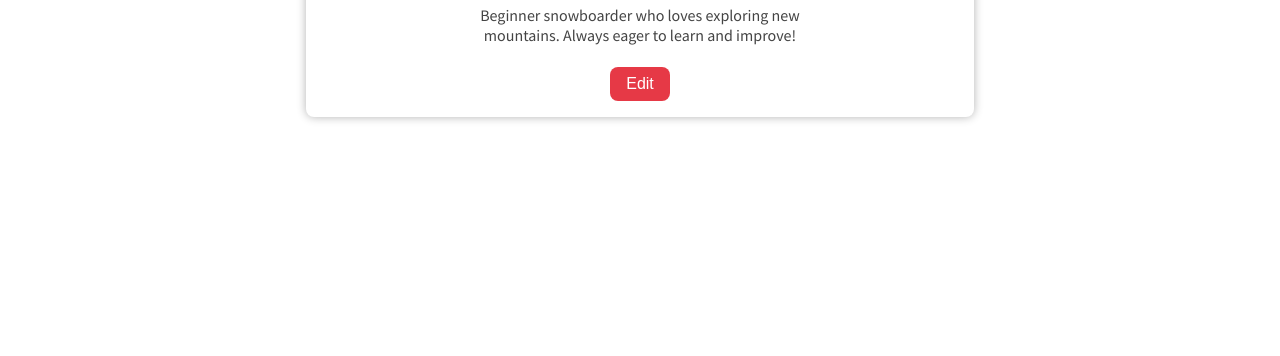
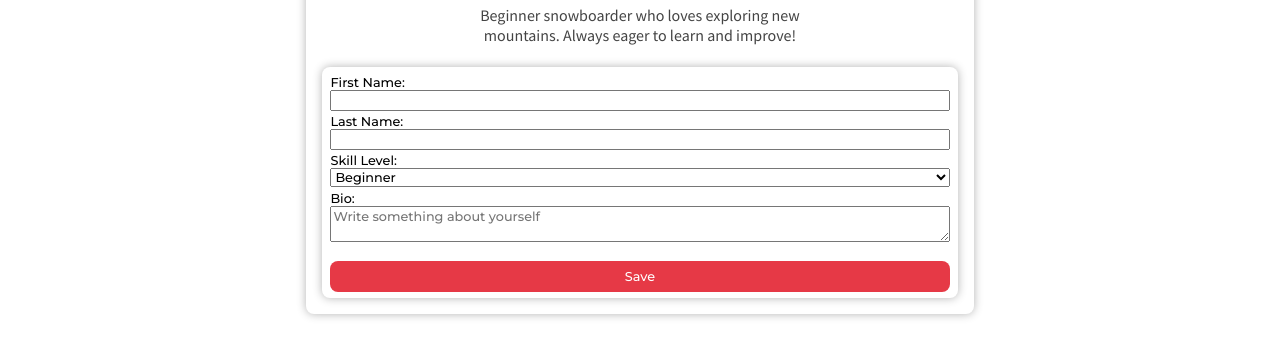
Before and after one commit to mbellino5252/pm-docs-, a plain HTML site: page account.html in a window 1280 px wide. Both pictures are taken after a click on the button "Edit". Shown: the part 376-732 px from the top of the page. Drawn offline with Linux system fonts and the light colour scheme.

Commit message:
account edit form

```diff
--- a/account.html
+++ b/account.html
@@ -18,9 +18,7 @@
 				<a href="trips.html" class="navbutton">Trips</a>
 				<a href="gear.html" class="navbutton">Gear</a>
 				<a href="resorts.html" class="navbutton">Resorts</a>
-				<a href="account.html" class="navbutton" id="selectednav"
-					>Account</a
-				>
+				<a href="account.html" class="navbutton" id="selectednav">Account</a>
 			</div>
 		</div>
 		<div class="main">
@@ -35,7 +33,50 @@
 				<div class="profileskill"></div>
 				<div class="profilebio"></div>
 				<div class="profileresorts"></div>
-				<button class="accounteditbutton">Edit</button>
+				<button class="accountbutton" id="editbutton">Edit</button>
+				<div class="contentbox" id="profileeditcontainer">
+					<form id="profileeditform">
+						<div class="profileformelement">
+							<label for="firstname">First Name:</label>
+							<input
+								type="text"
+								id="firstname"
+								name="firstname"
+							/>
+						</div>
+
+						<div class="profileformelement">
+							<label for="lastname">Last Name:</label>
+							<input
+								type="text"
+								id="lastname"
+								name="lastname"
+							/>
+						</div>
+
+						<div class="profileformelement">
+							<label for="skilllevel">Skill Level:</label>
+							<select id="skilllevel" name="skilllevel">
+								<option value="beginner">Beginner</option>
+								<option value="intermediate">Intermediate</option>
+								<option value="advanced">Advanced</option>
+							</select>
+						</div>
+
+						<div class="profileformelement">
+							<label for="bio">Bio:</label>
+							<textarea
+								id="bio"
+								name="bio"
+								placeholder="Write something about yourself"
+							></textarea>
+						</div>
+
+						<div class="profileformelement">
+							<button class="accountbutton" id="savebutton" type="button">Save</button>
+						</div>
+					</form>
+				</div>
 			</div>
 		</div>
 
--- a/assets/css/main.css
+++ b/assets/css/main.css
@@ -143,7 +143,7 @@ body {
 	max-width: 60%;
 }
 
-.accounteditbutton {
+.accountbutton {
 	margin-top: 1rem;
 	background-color: var(--ski-red);
 	color: white;
@@ -154,10 +154,31 @@ body {
 	cursor: pointer;
 	transition: background-color 0.2s ease-in-out;
 }
-.accounteditbutton:hover {
+.accountbutton:hover {
 	background-color: #d62839;
 }
-.accounteditbutton:active {
+.accountbutton:active {
 	background-color: #d62839;
 	transform: scale(0.95);
 }
+
+#profileeditcontainer{
+	display: none;
+	margin-top: 1rem;
+	font-family: 'Montserrat', sans-serif;
+	font-size: .8rem;
+}
+
+#profileeditform {
+	display: grid;
+	font-family: 'Montserrat', sans-serif;
+}
+
+#profileeditform * {
+	font-family: 'Montserrat', sans-serif;
+	font-size: .8rem;
+}
+
+.profileformelement{
+	display: grid;
+}
--- a/assets/data/user.json
+++ b/assets/data/user.json
@@ -1,5 +1,5 @@
 {
-    "username": "@awesomeboarder",
+    "username": "awesomeboarder",
     "fname": "Max",
     "lname": "Bellino",
     "bio": "Beginner snowboarder who loves exploring new mountains. Always eager to learn and improve!",
--- a/assets/scripts/account.js
+++ b/assets/scripts/account.js
@@ -1,20 +1,41 @@
 document.addEventListener("DOMContentLoaded", () => {
-	const profileContainer = document.querySelector("#profilecontainer")
+	const profileContainer = document.querySelector("#profilecontainer");
 
 	fetch("/assets/data/user.json")
 		.then((response) => {
 			if (!response.ok) {
-				throw new Error("Failed to fetch user.json")
+				throw new Error("Failed to fetch user.json");
 			}
-			return response.json()
+			return response.json();
 		})
 		.then((user) => {
-            profileContainer.querySelector(".profileusername").innerHTML = user.username;
-            profileContainer.querySelector(".profilename").innerHTML = `${user.fname} ${user.lname}`;
-            profileContainer.querySelector(".profileskill").innerHTML = user.skilllevel;
-            profileContainer.querySelector(".profilebio").innerHTML = user.bio;
+			profileContainer.querySelector(
+				".profileusername"
+			).innerHTML = `@${user.username}`;
+			profileContainer.querySelector(
+				".profilename"
+			).innerHTML = `${user.fname} ${user.lname}`;
+			profileContainer.querySelector(".profileskill").innerHTML =
+				user.skilllevel;
+			profileContainer.querySelector(".profilebio").innerHTML = user.bio;
 		})
 		.catch((error) => {
-			console.error("Error loading profile:", error)
-		})
-})
+			console.error("Error loading profile:", error);
+		});
+});
+
+const editContainer = document.querySelector("#profileeditcontainer");
+const editForm = document.querySelector("#profileeditform");
+const editBtn = document.querySelector("#editbutton");
+const saveBtn = document.querySelector("#savebutton");
+
+editBtn.addEventListener("click", function () {
+	editContainer.style.display = "grid";
+	editBtn.style.display = "none";
+});
+
+saveBtn.addEventListener("click", function () {
+	editContainer.style.display = "none";
+	editBtn.style.display = "block";
+	// save edited profile data to user.json
+});
```
